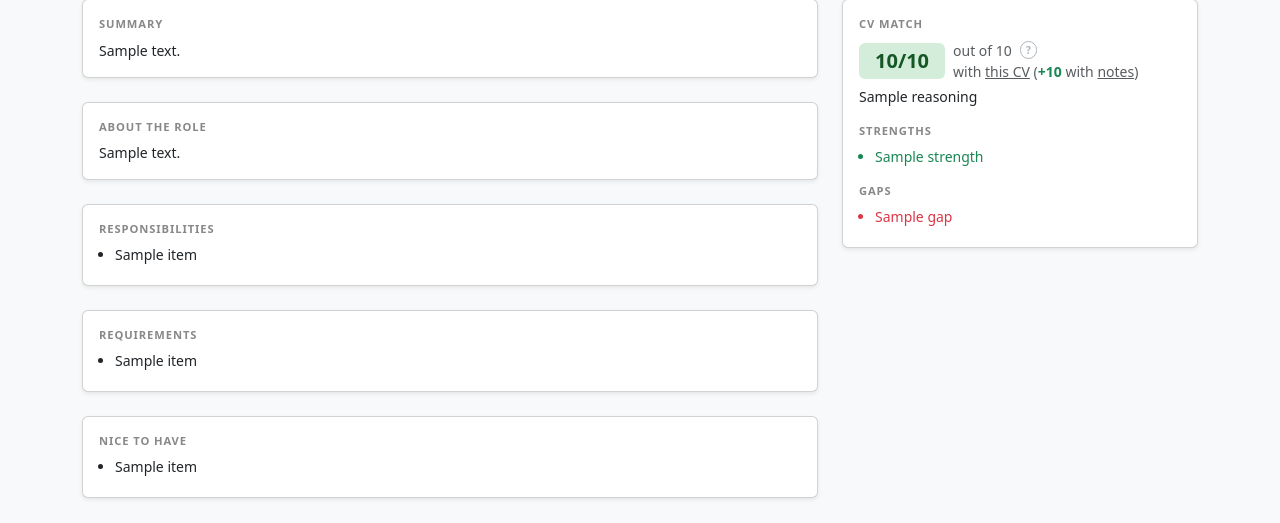
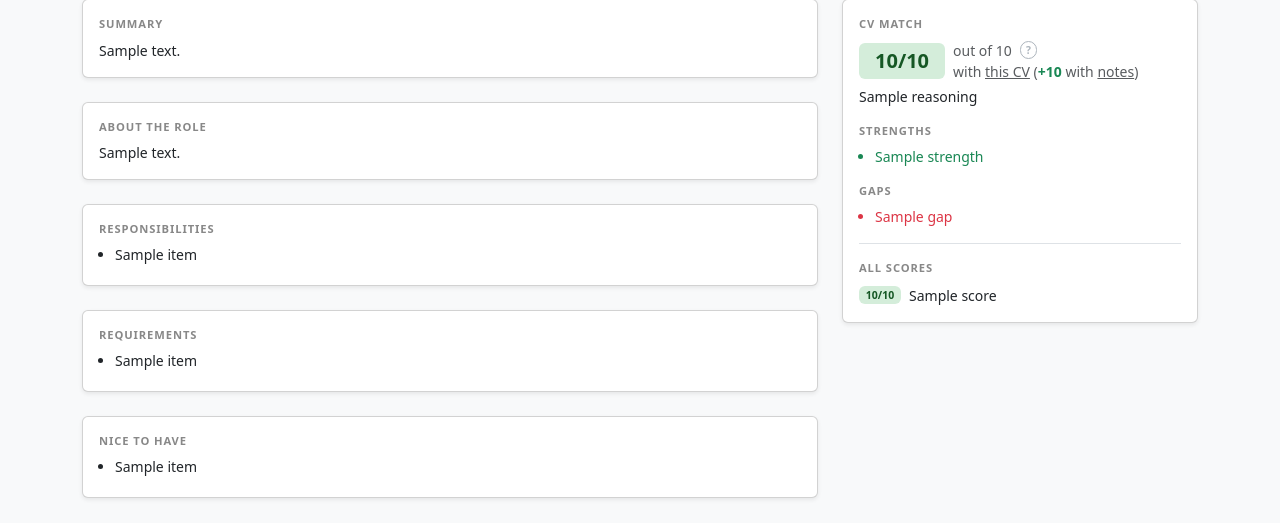
Before and after one commit to sarusso/jobfit, a Flask app: template templates/job.html in a window 1280 px wide. Shown: the part 291-814 px from the top of the page. Run offline with Flask 3, Linux system fonts and the light colour scheme; the template is opened without the code that fills it: most values are stand-ins (such as "Sample title", 1, 10 or a date in 2020).

Commit message:
Add all-CVs score list on job page; track score provenance
- Score cache now records scored_at timestamp and cv_hash on every score
- _all_cv_scores() scans all cached scores for a job across all CVs/modes
- Job detail page shows "All scores" section with badge, CV name, mode, notes flag
- Document known provenance gaps (model fingerprint, JD snapshot, notes hash)
  in docs/scoring-design.md

Co-Authored-By: Claude Sonnet 4.6 <noreply@anthropic.com>

```diff
--- a/app.py
+++ b/app.py
@@ -160,6 +160,43 @@ def _load_score(company: str, role_id: str, mode: str | None = None, use_notes:
     return data
 
 
+def _all_cv_scores(company: str, role_id: str) -> list[dict]:
+    """Return all cached scores for a job across all CVs and modes."""
+    scores_dir = DATA_DIR / company / "_scores"
+    if not scores_dir.exists():
+        return []
+    # Build h8 → {hash, name} map from CV index
+    idx = _cv_index()
+    h8_to_cv = {h[:8]: {"hash": h, "name": meta.get("name", "CV")}
+                for h, meta in idx.get("cvs", {}).items()}
+    results = []
+    for path in sorted(scores_dir.glob(f"{role_id}_*.json")):
+        try:
+            with open(path, encoding="utf-8") as f:
+                data = json.load(f)
+        except Exception:
+            continue
+        # Derive h8 from stored cv_hash or filename
+        cv_hash_full = data.get("cv_hash")
+        h8 = cv_hash_full[:8] if cv_hash_full else None
+        if not h8:
+            # Parse filename: <role_id>_<mode>[_notes]_<h8>.json
+            stem = path.stem[len(role_id) + 1:]  # strip "<role_id>_"
+            h8 = stem.split("_")[-1]
+        cv_info = h8_to_cv.get(h8, {"hash": h8, "name": "Unknown CV"})
+        use_notes = "_notes_" in path.stem
+        results.append({
+            "score": data.get("score"),
+            "mode": data.get("mode", "normal"),
+            "use_notes": use_notes,
+            "cv_hash": cv_info["hash"],
+            "cv_name": cv_info["name"],
+            "reasoning": data.get("reasoning", ""),
+        })
+    results.sort(key=lambda x: (x["cv_name"], x["mode"], x["use_notes"]))
+    return results
+
+
 def _save_score(company: str, role_id: str, score_data: dict, mode: str, use_notes: bool = False) -> None:
     path = _score_path(company, role_id, mode, use_notes)
     path.parent.mkdir(parents=True, exist_ok=True)
@@ -270,6 +307,7 @@ def _do_score(job: dict, client, mode: str = "normal", use_notes: bool = False)
     elapsed = (datetime.now() - t0).total_seconds()
     result = json.loads(response.choices[0].message.content)
     result["cv_hash"] = _cv_hash()
+    result["scored_at"] = datetime.now().isoformat()
     if notes:
         result["notes_used"] = notes
     log.debug("Scored '%s' → %s/10 in %.1fs", title, result.get("score"), elapsed)
@@ -379,6 +417,7 @@ def _get_job(company: str, role_id: str) -> dict:
         if plain is not None:
             delta = data["_score"]["score"] - plain["score"]
     data["_score_delta"] = delta
+    data["_all_scores"] = _all_cv_scores(company, role_id)
     return data
 
 
--- a/templates/job.html
+++ b/templates/job.html
@@ -181,6 +181,23 @@
             {% endif %}
           </p>
         {% endif %}
+
+        {% if job._all_scores %}
+        <div class="border-top mt-3 pt-3">
+          <div class="section-title mb-2">All scores</div>
+          <div class="d-flex flex-column gap-1">
+            {% for s in job._all_scores %}
+            {% set cls = "score-high" if s.score >= 9 else ("score-mid" if s.score >= 5 else "score-low") %}
+            <div class="d-flex align-items-center gap-2 small">
+              <span class="badge {{ cls }}">{{ s.score }}/10</span>
+              <a href="/cv/{{ s.cv_hash }}" target="_blank" class="text-truncate text-decoration-none text-dark" style="max-width:9rem" title="{{ s.cv_name }}">{{ s.cv_name }}</a>
+              {% if s.mode == 'brutal' %}<span class="badge bg-danger" style="font-size:.6rem">brutal</span>{% endif %}
+              {% if s.use_notes %}<span class="text-muted" style="font-size:.7rem">w/notes</span>{% endif %}
+            </div>
+            {% endfor %}
+          </div>
+        </div>
+        {% endif %}
       </div>
     </div>
 
```
Also changed, not shown: docs/scoring-design.md (+25 -2 lines).
